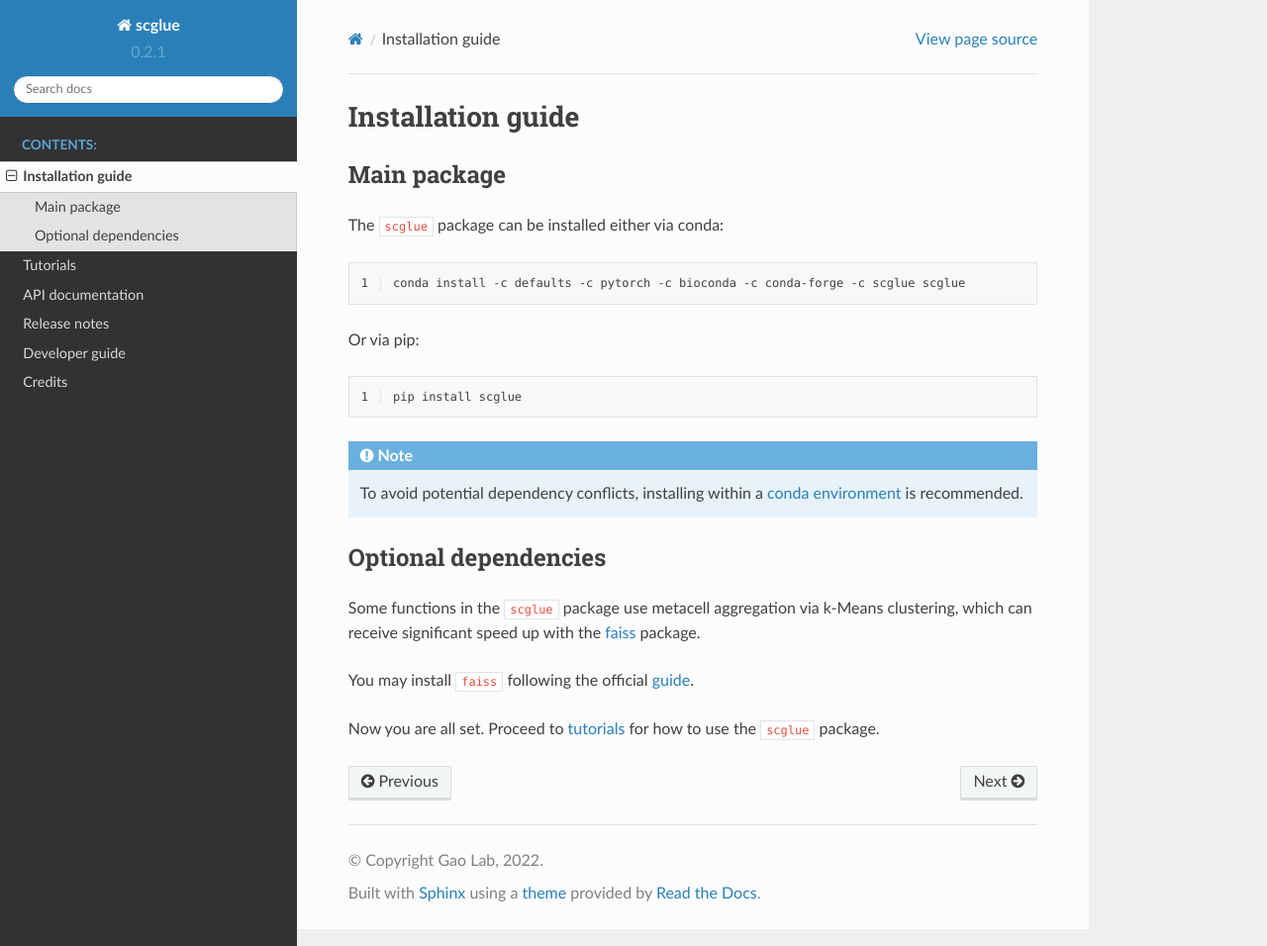
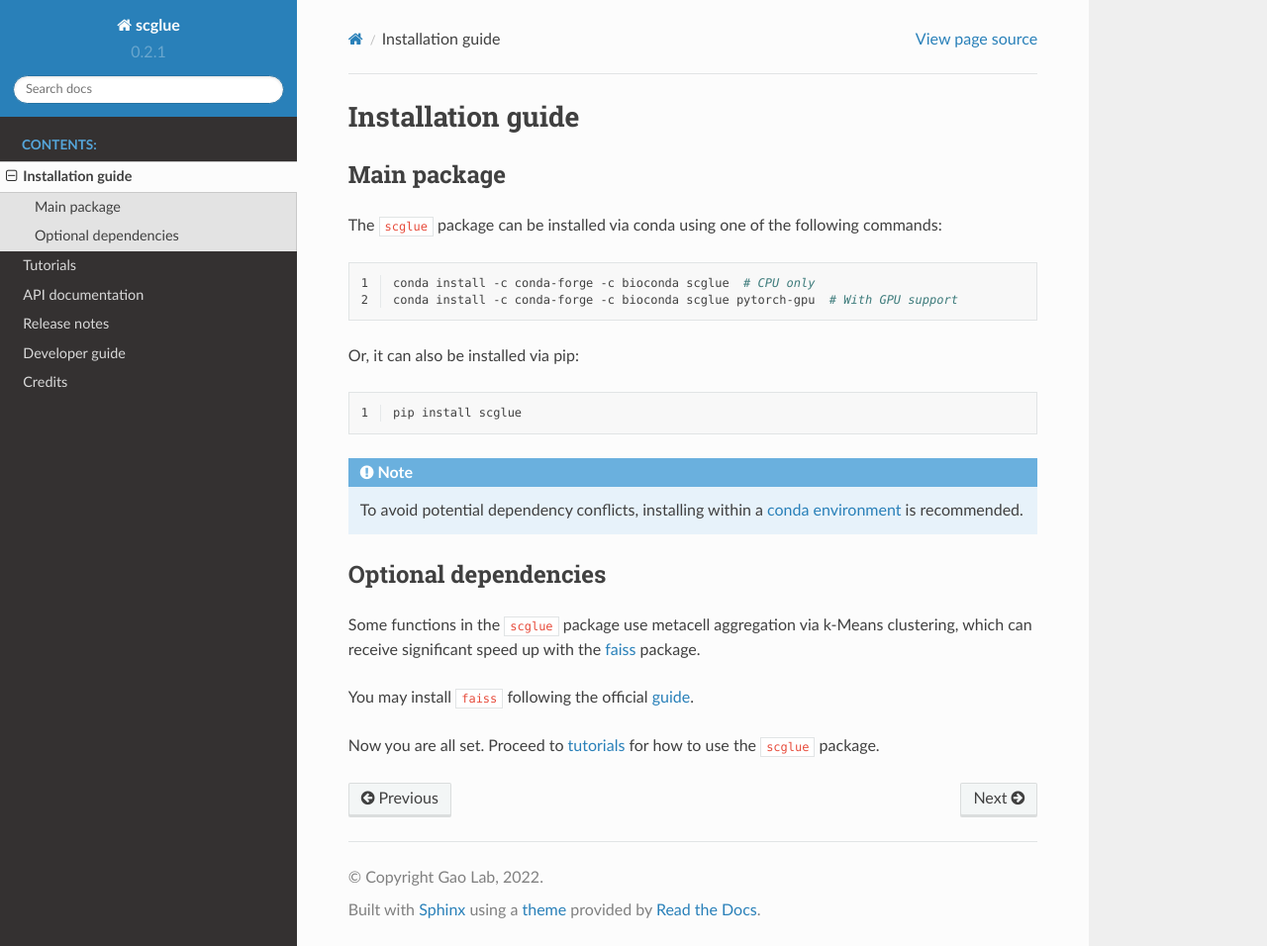
Before and after one commit to gao-lab/GLUE, a Sphinx documentation site: the page built from docs/install.rst, in a window 1280 px wide and 956 px high. Shown: the whole window at 99% size. Built offline with Sphinx 7.4.7 and the Read the Docs theme 2.0.0, drawn with Linux system fonts in a browser that asks for light colours; pages that are not in the unit, such as notebooks, are missing from menus.

Commit message:
Update installation guide

```diff
--- a/docs/install.rst
+++ b/docs/install.rst
@@ -5,14 +5,15 @@ Installation guide
 Main package
 ************
 
-The ``scglue`` package can be installed either via conda:
+The ``scglue`` package can be installed via conda using one of the following commands:
 
 .. code-block:: bash
     :linenos:
 
-    conda install -c defaults -c pytorch -c bioconda -c conda-forge -c scglue scglue
+    conda install -c conda-forge -c bioconda scglue  # CPU only
+    conda install -c conda-forge -c bioconda scglue pytorch-gpu  # With GPU support
 
-Or via pip:
+Or, it can also be installed via pip:
 
 .. code-block:: bash
     :linenos:
```
Also changed, not shown: README.md (+4 -3 lines), conda-build/README.md (deleted), 5 other files.
